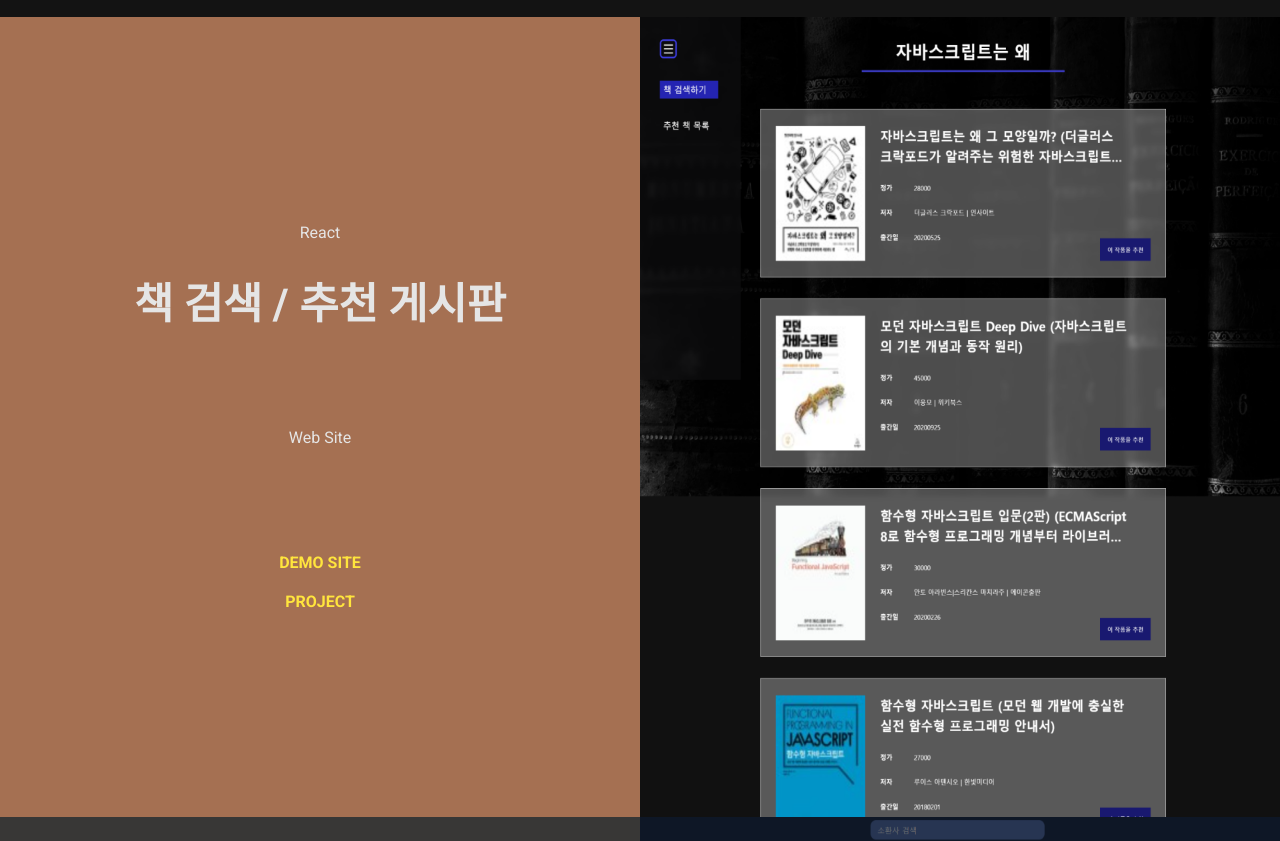
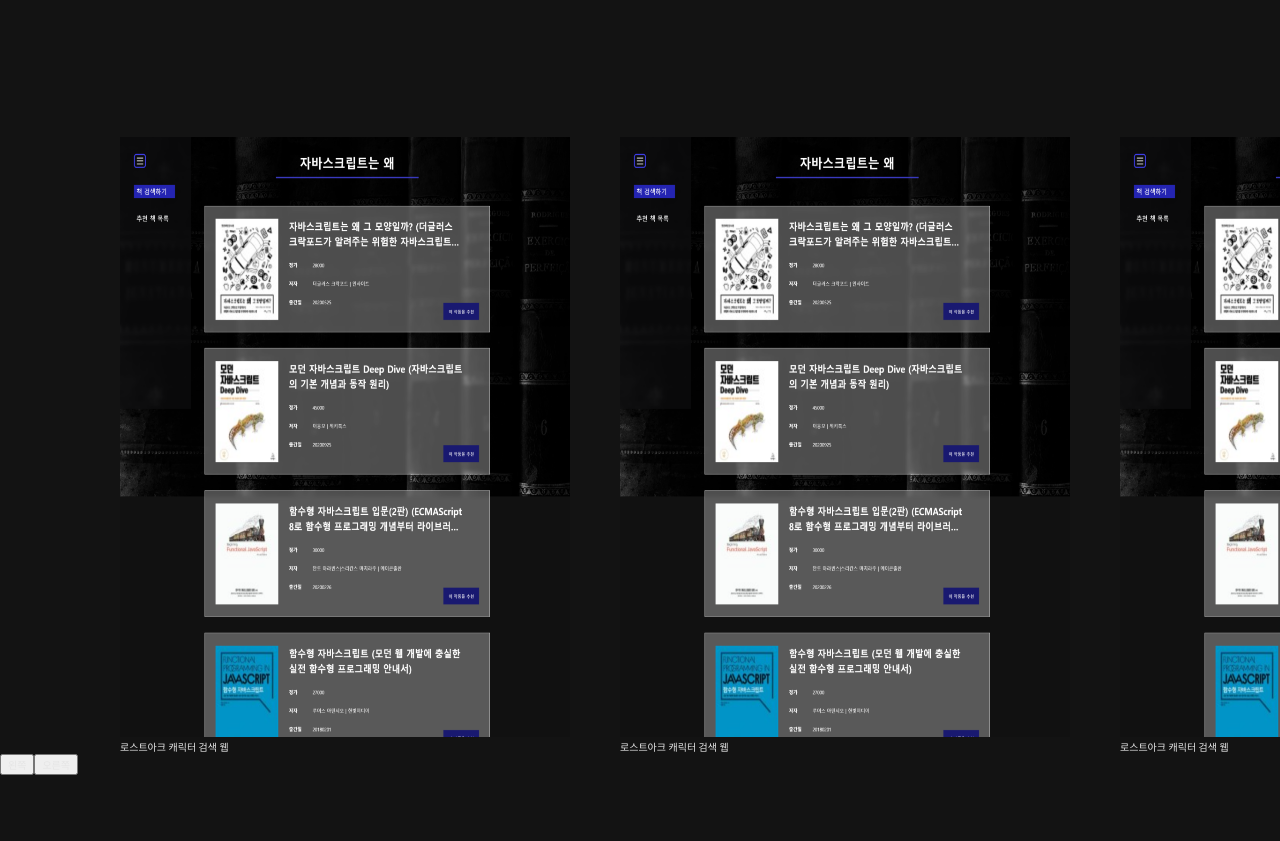
Before and after one commit to code-bebop/real-portfolio, a React app: page / in a window 1280 px wide. Shown: the part 2460-3301 px from the top of the page. Built offline with nearby package versions, Linux system fonts and the light colour scheme.

Commit message:
버튼 슬라이드 구현 완료
버튼 슬라이드의 구현을 완료했다.

```diff
--- a/src/components/App.tsx
+++ b/src/components/App.tsx
@@ -6,6 +6,7 @@ import Work from "./Work";
 import Footer from "./Footer";
 import Intro from "./Intro";
 import Me from "./Me";
+import Work2 from "./Work2";
 
 const Title = styled.h1`
   font-size: 6.4rem;
@@ -26,7 +27,7 @@ const App = (): ReactElement => {
         <Title>code-bebop</Title>
         <Intro />
         <Me />
-        <Work />
+        <Work2 />
         <Footer />
       </AppBlock>
     </ThemeProvider>
--- /dev/null
+++ b/src/components/Work2.tsx
@@ -0,0 +1,111 @@
+import gsap from "gsap/all";
+import { useEffect, useMemo, useRef, useState } from "react";
+import styled from "styled-components";
+
+const WorkList = styled.ul`
+  margin-top: 320px;
+  margin-left: 120px;
+  overflow-x: hidden;
+`;
+
+const WorkListInner = styled.div`
+  display: flex;
+  transition: all 0.05s ease-in;
+`;
+
+const WorkListItem = styled.li`
+  &:not(:last-child) {
+    margin-right: 50px;
+  }
+`;
+
+const WorkImg = styled.img`
+  width: 450px;
+  height: 600px;
+`;
+
+const Work2 = () => {
+  const WorkListRef = useRef<HTMLUListElement>(null);
+  const WorkListInnerRef = useRef<HTMLDivElement>(null);
+  const WorkListItemRef = useRef<HTMLLIElement>(null);
+
+  const [workListCount, setWorkListCount] = useState(0);
+
+  const tl = useMemo(
+    () =>
+      gsap.timeline({
+        onStart: () => {
+          console.log("tl start");
+        }
+      }),
+    []
+  );
+
+  useEffect(() => {
+    if (
+      WorkListRef.current &&
+      WorkListInnerRef.current &&
+      WorkListItemRef.current
+    ) {
+      setWorkListCount(WorkListInnerRef.current.childNodes.length);
+    }
+  }, []);
+
+  const slideAnimationToLeft = () => {
+    if (
+      WorkListRef.current &&
+      WorkListItemRef.current &&
+      WorkListInnerRef.current
+    ) {
+      if (workListCount >= WorkListInnerRef.current.childNodes.length) {
+        tl.to(WorkListInnerRef.current, {
+          x: "+=" + -(WorkListItemRef.current.offsetWidth + 50)
+        });
+        setWorkListCount(workListCount - 1);
+      }
+    }
+  };
+  const slideAnimationToRight = () => {
+    if (
+      WorkListRef.current &&
+      WorkListItemRef.current &&
+      WorkListInnerRef.current
+    ) {
+      if (workListCount < WorkListInnerRef.current.childNodes.length) {
+        tl.to(WorkListInnerRef.current, {
+          x: "+=" + (WorkListItemRef.current.offsetWidth + 50)
+        });
+        setWorkListCount(workListCount + 1);
+      }
+    }
+  };
+
+  return (
+    <>
+      <WorkList ref={WorkListRef}>
+        <WorkListInner ref={WorkListInnerRef}>
+          <WorkListItem ref={WorkListItemRef}>
+            <WorkImg src="./public/img/work_1.png" />
+            <p>로스트아크 캐릭터 검색 웹</p>
+          </WorkListItem>
+          <WorkListItem>
+            <WorkImg src="./public/img/work_1.png" />
+            <p>로스트아크 캐릭터 검색 웹</p>
+          </WorkListItem>
+          <WorkListItem>
+            <WorkImg src="./public/img/work_1.png" />
+            <p>로스트아크 캐릭터 검색 웹</p>
+          </WorkListItem>
+          <WorkListItem>
+            <WorkImg src="./public/img/work_1.png" />
+            <p>로스트아크 캐릭터 검색 웹</p>
+          </WorkListItem>
+        </WorkListInner>
+      </WorkList>
+      <button onClick={() => slideAnimationToLeft()}>왼쪽</button>
+      <button onClick={() => slideAnimationToRight()}>오른쪽</button>
+    </>
+  );
+};
+
+export default Work2;
--- a/src/index.css
+++ b/src/index.css
@@ -14,6 +14,7 @@ html {
   font-family: "Roboto", sans-serif; /* 1 */
   -ms-text-size-adjust: 100%; /* 2 */
   -webkit-text-size-adjust: 100%; /* 2 */
+  overflow-x: hidden;
 }
 
 /**
```
